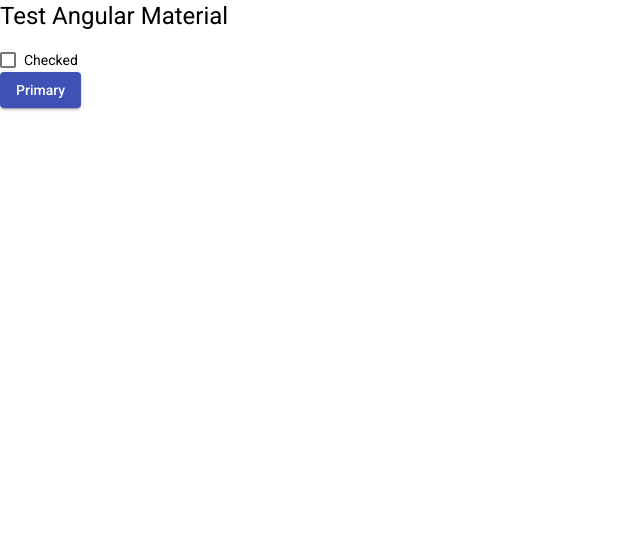
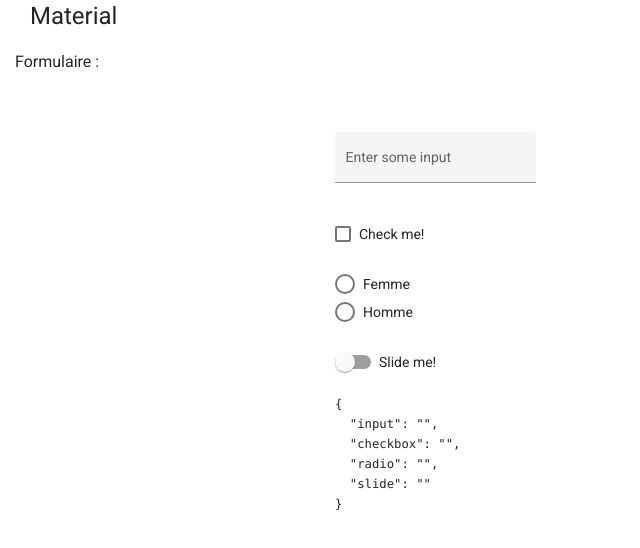
Before and after one commit to sandix34/Test-Angular-Material, an Angular app: page / in a window 1280 px wide. Shown: the top 548 px of the page, without its empty margins (0-640 px from the left). Built offline with nearby package versions, Linux system fonts and the light colour scheme.

Commit message:
input, checkbox, radio and slide toggle

```diff
--- a/src/app/app.component.html
+++ b/src/app/app.component.html
@@ -1,5 +1,30 @@
-<h1>Test Angular Material</h1>
-<mat-checkbox [(ngModel)]="checked">Checked</mat-checkbox>
-<br>
-<button mat-raised-button color="primary">Primary</button>
-<br>
+<div class="container-fluid">
+  <h1 class="col-12">Material</h1>
+  <div class="row">
+    <h3 class="col-12">Formulaire : </h3>
+    <form [formGroup]="form" class="col-6 mx-auto"><br><br>
+
+      <!--<input type="text" formControlName="input"><br><br>-->
+      <mat-form-field appearance="fill" >
+        <mat-label>Enter some input</mat-label>
+        <input matInput formControlName="input">
+      </mat-form-field><br><br>
+
+      <!--<input type="checkbox" formControlName="checkbox"><br><br>-->
+      <mat-checkbox formControlName="checkbox">Check me!</mat-checkbox><br><br>
+
+      <!--<input type="radio" value="Femme" formControlName="radio"> Femme <br>
+      <input type="radio" value="Homme" formControlName="radio"> Homme <br><br>-->
+      <mat-radio-group formControlName="radio" aria-label="Select an option">
+        <mat-radio-button value="Femme"> Femme</mat-radio-button><br>
+        <mat-radio-button value="Homme"> Homme</mat-radio-button>
+      </mat-radio-group><br><br>
+
+      <!--<input type="radio" value="Femme" formControlName="slide"> Femme <br>
+      <input type="radio" value="Homme" formControlName="slide"> Homme <br><br>-->
+      <mat-slide-toggle formControlName="slide">Slide me!</mat-slide-toggle><br><br>
+
+      <pre>{{ form.value | json }}</pre>
+    </form>
+  </div>
+</div>
--- a/src/app/app.component.ts
+++ b/src/app/app.component.ts
@@ -1,4 +1,5 @@
 import { Component } from '@angular/core';
+import { FormGroup, FormBuilder } from '@angular/forms';
 
 @Component({
   selector: 'app-root',
@@ -6,5 +7,16 @@
   styleUrls: ['./app.component.css']
 })
 export class AppComponent {
-  public checked: boolean = false;
+  public form: FormGroup;
+
+  constructor(private fb: FormBuilder){}
+
+  ngOnInit() {
+    this.form = this.fb.group({
+      input: [''],
+      checkbox: [''],
+      radio: [''],
+      slide: ['']
+    })
+  }
 }
--- a/src/app/app.module.ts
+++ b/src/app/app.module.ts
@@ -1,6 +1,7 @@
 import { BrowserModule } from '@angular/platform-browser';
 import { NgModule } from '@angular/core';
 import { FormsModule }   from '@angular/forms';
+import { ReactiveFormsModule } from '@angular/forms';
 import { MaterialModule } from './material/material.module';
 
 import { AppRoutingModule } from './app-routing.module';
@@ -16,6 +17,7 @@
     AppRoutingModule,
     BrowserAnimationsModule,
     FormsModule,
+    ReactiveFormsModule,
     MaterialModule
   ],
   providers: [],
--- a/src/index.html
+++ b/src/index.html
@@ -6,6 +6,7 @@
   <base href="/">
   <meta name="viewport" content="width=device-width, initial-scale=1">
   <link rel="icon" type="image/x-icon" href="favicon.ico">
+  <link rel="stylesheet" href="https://stackpath.bootstrapcdn.com/bootstrap/4.4.1/css/bootstrap.min.css" integrity="sha384-Vkoo8x4CGsO3+Hhxv8T/Q5PaXtkKtu6ug5TOeNV6gBiFeWPGFN9MuhOf23Q9Ifjh" crossorigin="anonymous">
   <link href="https://fonts.googleapis.com/css?family=Roboto:300,400,500&display=swap" rel="stylesheet">
   <link href="https://fonts.googleapis.com/icon?family=Material+Icons" rel="stylesheet">
 </head>
```
Also changed, not shown: src/app/material/material.module.ts (+10 -4 lines).
